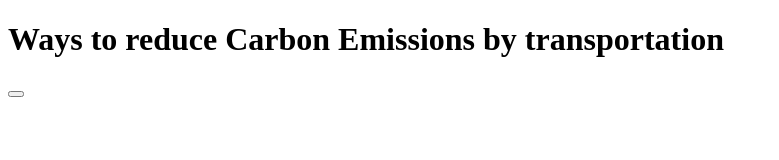
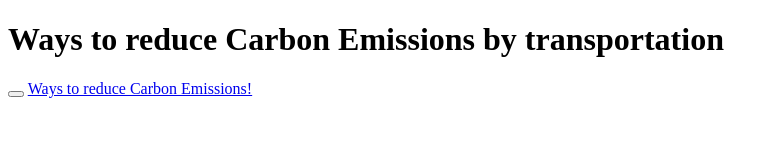
Before and after one commit to ThebastienGullick/IsacComputerScienceComp, a plain HTML site: page ReduceCO2button.html in a window 1280 px wide. Shown: the whole page, without its empty margins (0-779 px from the left). Drawn offline with Linux system fonts and the light colour scheme.

Commit message:
Add link to carbon emissions reduction strategies
Added a link to strategies for reducing transportation emissions.

```diff
--- a/ReduceCO2button.html
+++ b/ReduceCO2button.html
@@ -7,5 +7,7 @@
 
 <button onclick="https://www.smartcarboncalculator.com/2024/07/22/10-strategies-for-reducing-transportation-emissions/"></button>
 
+<a href="https://www.smartcarboncalculator.com/2024/07/22/10-strategies-for-reducing-transportation-emissions/">Ways to reduce Carbon Emissions!</a>
+
 </body>
 </html>
```
